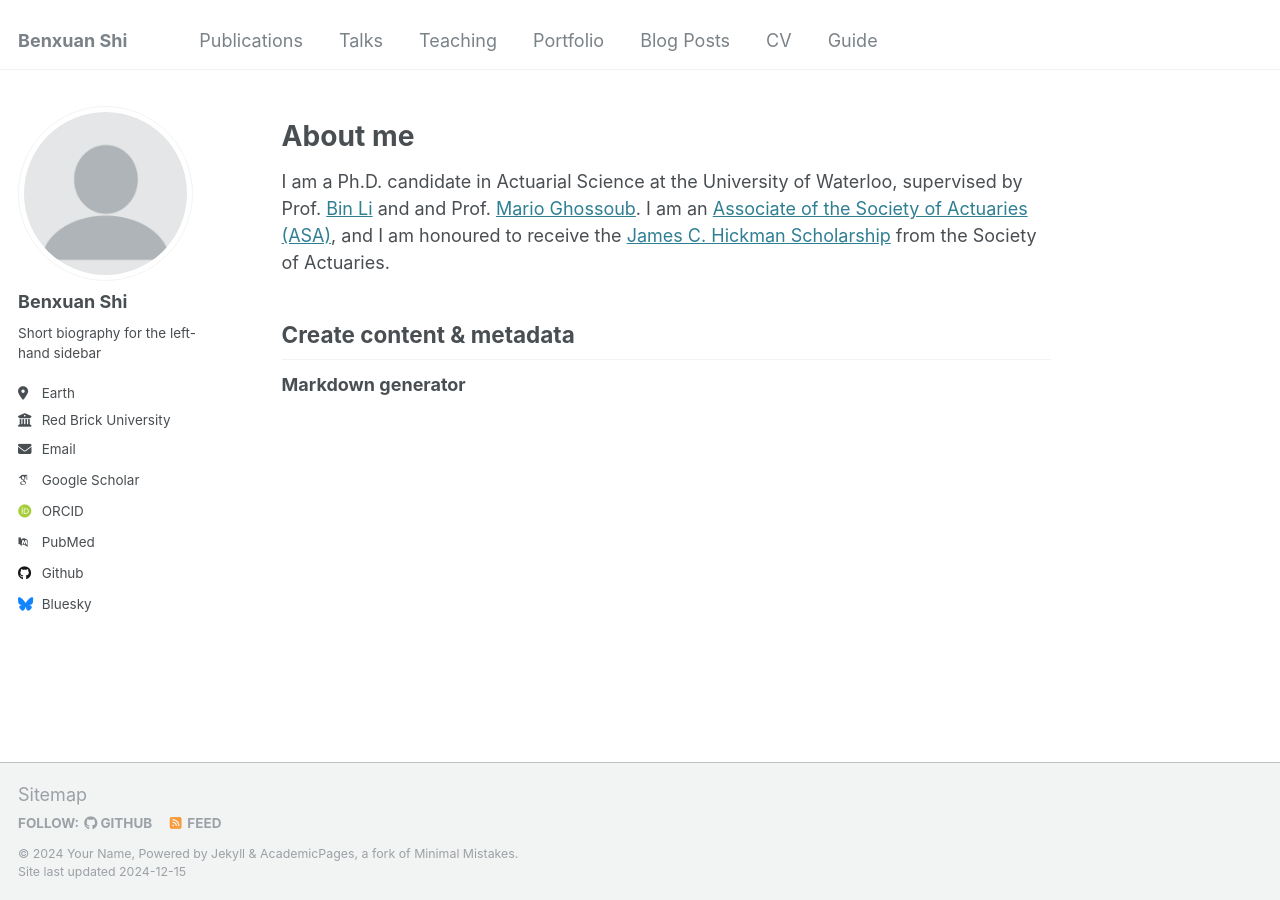
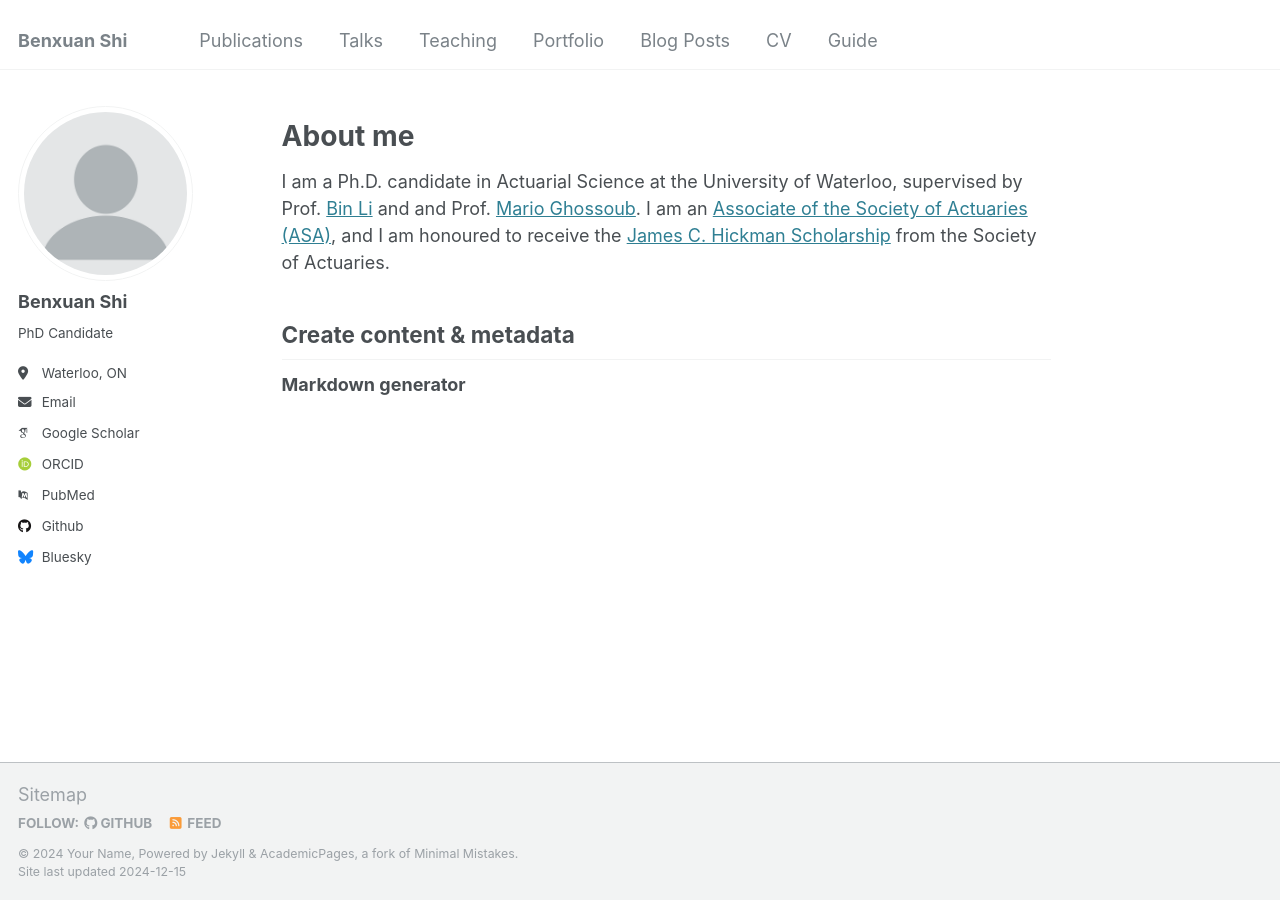
Before and after one commit to benxuanshi/benxuanshi.github.io, a Jekyll site: the page built from _pages/about.md, in a window 1280 px wide. Built offline with Jekyll 4.4.1, drawn with Linux system fonts in a browser that asks for light colours; some web fonts are replaced.

Commit message:
Update _config.yml

```diff
--- a/_config.yml
+++ b/_config.yml
@@ -24,11 +24,11 @@ author:
   avatar           : "profile.png"
   name             : "Benxuan Shi"
   pronouns         : # example: "she/her"
-  bio              : "Short biography for the left-hand sidebar"
-  location         : "Earth"
-  employer         : "Red Brick University"
+  bio              : "PhD Candidate"
+  location         : "Waterloo, ON"
+  #employer         : "University of Waterloo"
   uri              : # URL
-  email            : "none@example.org"
+  email            : "benxuan.shi1@uwaterloo.ca"
 
   # Academic websites
   arxiv            : # URL - Update with the correct link to your profile
```
